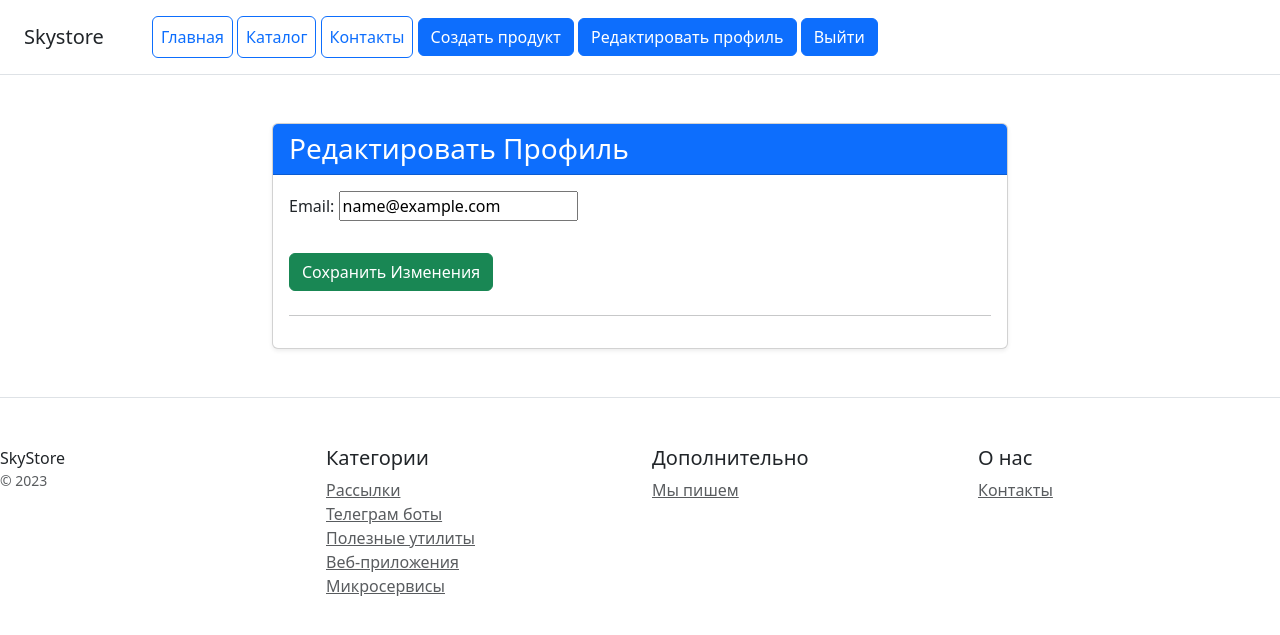
After one commit to TatyanaKuleva/online_shop_hw, a Django app: page /users/profile/edit/ in a window 1280 px wide. The commit adds this page. Shown: the top 635 px of the page. Run offline with Django 5.2, Linux system fonts and the light colour scheme; the visitor is signed in with stand-in values (Sample User, id 1).

Commit message:
HW 27 part 2

```diff
--- a/catalog/templates/catalog/base.html
+++ b/catalog/templates/catalog/base.html
@@ -17,7 +17,6 @@
 </head>
 <body>
 {% include 'catalog/includes/inc_menu.html' %}
-
 
 {% block content %}
 {% endblock %}
--- a/catalog/templates/catalog/includes/inc_menu.html
+++ b/catalog/templates/catalog/includes/inc_menu.html
@@ -5,11 +5,19 @@
         <a class="p-2 btn btn-outline-primary" href="{% url 'catalog:home'%}">Каталог</a>
         <a class="p-2 btn btn-outline-primary" href="/contacts/">Контакты</a>
         <a class="btn btn-primary" href="{% url 'catalog:product_create' %}" role="button">Создать продукт</a>
-        <a class="btn btn-primary" href="{% url 'users:register' %}" role="button">Регистрация</a>
         {% if user.is_authenticated %}
-        <a class="btn btn-primary" href="{% url 'users:login' %}" role="button">Выход</a>
+         <form action="{% url 'users:profile_edit' %}" method="post" style="display: inline;">
+                            {% csrf_token %}
+                            <button type="submit" class="btn btn-primary">Редактировать профиль</button>
+                        </form>
+        <form action="{% url 'users:logout' %}" method="post" style="display: inline;">
+                            {% csrf_token %}
+                            <button type="submit" class="btn btn-primary">Выйти</button>
+                        </form>
+
         {% else %}
         <a class="btn btn-primary" href="{% url 'users:login' %}" role="button">Вход</a>
+        <a class="btn btn-primary" href="{% url 'users:register' %}" role="button">Регистрация</a>
         {% endif %}
     </nav>
 </div>
--- a/users/forms.py
+++ b/users/forms.py
@@ -14,3 +14,9 @@ class UserRegisterForm(StyleFormMixin, UserCreationForm):
         if User.objects.filter(email=email).exists():
             raise forms.ValidationError("Пользователь с таким email уже существует.")
         return email
+
+class UserProfileEditForm(forms.ModelForm):
+
+    class Meta:
+        model = User
+        fields = ['email']
--- a/users/models.py
+++ b/users/models.py
@@ -9,6 +9,8 @@ class User (AbstractUser):
     avatar = models.ImageField(upload_to='users/avatars/', verbose_name='аватар', blank=True, null=True, help_text='Загрузите свой аватар')
     country =  models.CharField(max_length=55, verbose_name='Страна', blank=True, null=True, help_text='Укажите страну')
 
+    token = models.CharField(max_length=100, verbose_name='token', blank=True, null=True)
+
     USERNAME_FIELD = 'email'
     REQUIRED_FIELDS = []
 
--- /dev/null
+++ b/users/templates/users/profile_edit.html
@@ -0,0 +1,36 @@
+{% extends 'catalog/base.html' %}
+
+{% block title %}Редактировать Профиль{% endblock %}
+
+{% block content %}
+<div class="container mt-5">
+    <div class="row justify-content-center">
+        <div class="col-md-8">
+            <div class="card shadow-sm">
+                <div class="card-header bg-primary text-white">
+                    <h3 class="mb-0">Редактировать Профиль</h3>
+                </div>
+                <div class="card-body">
+                    {% if messages %}
+                        {% for message in messages %}
+                            <div class="alert alert-{{ message.tags }} alert-dismissible fade show" role="alert">
+                                {{ message }}
+                                <button type="button" class="btn-close" data-bs-dismiss="alert" aria-label="Close"></button>
+                            </div>
+                        {% endfor %}
+                    {% endif %}
+
+                    <form method="post">
+                        {% csrf_token %}
+                        {{ form.as_p }}
+                        <button type="submit" class="btn btn-success mt-3">Сохранить Изменения</button>
+                    </form>
+
+                    <hr class="mt-4">
+
+                </div>
+            </div>
+        </div>
+    </div>
+</div>
+{% endblock %}
--- a/users/urls.py
+++ b/users/urls.py
@@ -1,14 +1,17 @@
 from users.apps import UsersConfig
 from django.urls import path
-from django.contrib.auth.views import LoginView
-from users.views import RegisterView
-
+from django.contrib.auth.views import LoginView, LogoutView
+from users.views import RegisterView, email_verification, UserProfileEditView
 
 app_name = UsersConfig.name
 
 
 urlpatterns = [
     path('login/', LoginView.as_view(template_name= 'login.html'), name='login'),
+    path('logout/', LogoutView.as_view(template_name='users/logged_out.html',  next_page='users:login'), name='logout'),
     path('register/',RegisterView.as_view(), name='register'),
+    path('email-confirm/<str:token>/', email_verification, name='email-confirm'),
+    path('profile/edit/', UserProfileEditView.as_view(), name='profile_edit')
+
 
 ]
--- a/users/views.py
+++ b/users/views.py
@@ -1,25 +1,62 @@
-from django.urls import reverse_lazy
-from django.views.generic.edit import FormView
+import secrets
+
+from django.shortcuts import get_object_or_404, redirect
+from django.urls import reverse_lazy, reverse
+from django.views.generic.edit import CreateView, UpdateView
 from django.core.mail import send_mail
-from django.contrib.auth import login
-
-from .forms import UserRegisterForm
+from config.settings import EMAIL_HOST_USER
+from users.models import User
+from django.contrib import messages
+from django.contrib.auth.mixins import LoginRequiredMixin
 
 
-class RegisterView(FormView):
+from .forms import UserRegisterForm, UserProfileEditForm
+
+
+class RegisterView(CreateView):
     template_name = 'register.html'
     form_class = UserRegisterForm
-    success_url = reverse_lazy('home')
+    success_url = reverse_lazy('users:login')
 
     def form_valid(self, form):
         user = form.save()
-        login(self.request, user)
-        self.send_welcome_email(user.email)
+        user.is_active=False
+        token = secrets.token_hex(16)
+        user.token = token
+        user.save()
+        host = self.request.get_host()
+        url = f'http//{host}/users/email-confirm/{token}'
+        send_mail(
+            subject = 'Подтверждение почты',
+            message = f'Перейди по ссылке для подвтерждения почты {url}',
+            from_email = EMAIL_HOST_USER,
+            recipient_list = [user.email]
+        )
+        messages.success(self.request, 'Вам на почту отправлено письмо для подтверждения аккаунта.')
         return super().form_valid(form)
 
-    def send_welcome_email(self, user_email):
-        subject = 'Добро пожаловать в наш сервис'
-        message = 'Спасибо, что зарегистрировались в нашем сервисе!'
-        from_email = 'your_email@yandex.ru'
-        recipient_list = [user_email]
-        send_mail(subject, message, from_email, recipient_list)
+def email_verification(request, token):
+    user = get_object_or_404(User, token=token)
+    user.is_active = True
+    user.save()
+    send_mail(
+        subject='Добро пожаловать в Skystore!',
+        message=f'Привет, {user.email}!\n\nДобро пожаловать  Skystore! Ваш аккаунт успешно активирован. Теперь вы можете войти в систему и начать покупки.\n\nС уважением,\nКоманда  Skystore',
+        from_email=EMAIL_HOST_USER,
+        recipient_list=[user.email]
+    )
+    messages.success(request, 'Ваша почта успешно подтверждена! Добро пожаловать!')
+    return redirect(reverse('users:login'))
+
+class UserProfileEditView(LoginRequiredMixin, UpdateView):
+    model = User
+    form_class = UserProfileEditForm
+    template_name = 'users/profile_edit.html'
+    success_url = reverse_lazy('users:profile_edit')
+
+    def get_object(self, queryset=None):
+        return self.request.user
+
+    def form_valid(self, form):
+        messages.success(self.request, 'Ваш профиль успешно обновлен!')
+        return super().form_valid(form)
```
Also changed, not shown: catalog/views.py (+5 -4 lines), config/settings.py (+14 -1 lines), users/templates/login.html (+10 -0 lines), users/templates/users/logged_out.html (added, +17 -0 lines), users/migrations/0002_user_token.py (added), 1 other file.
